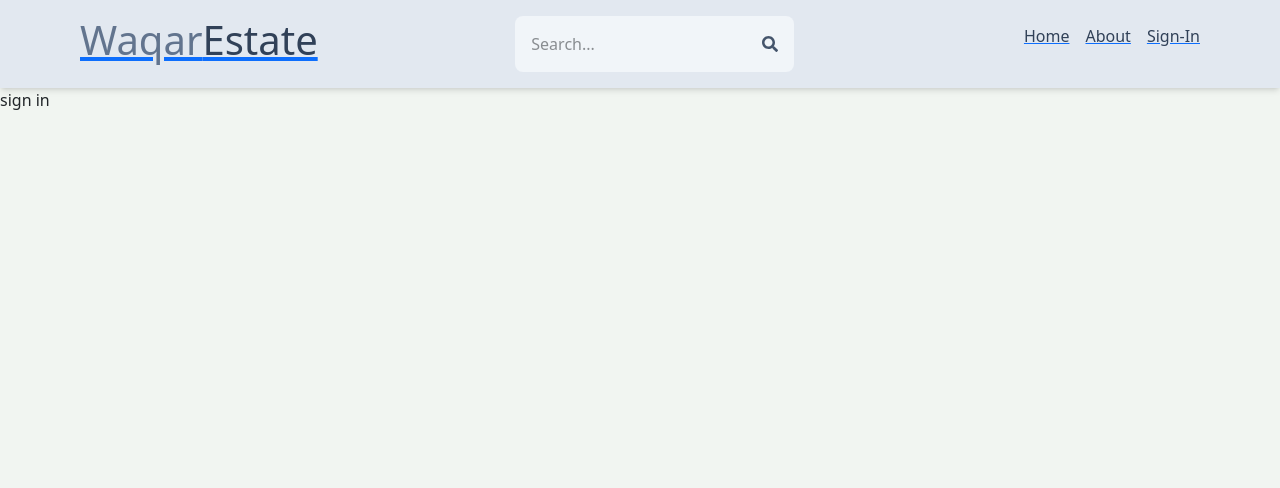
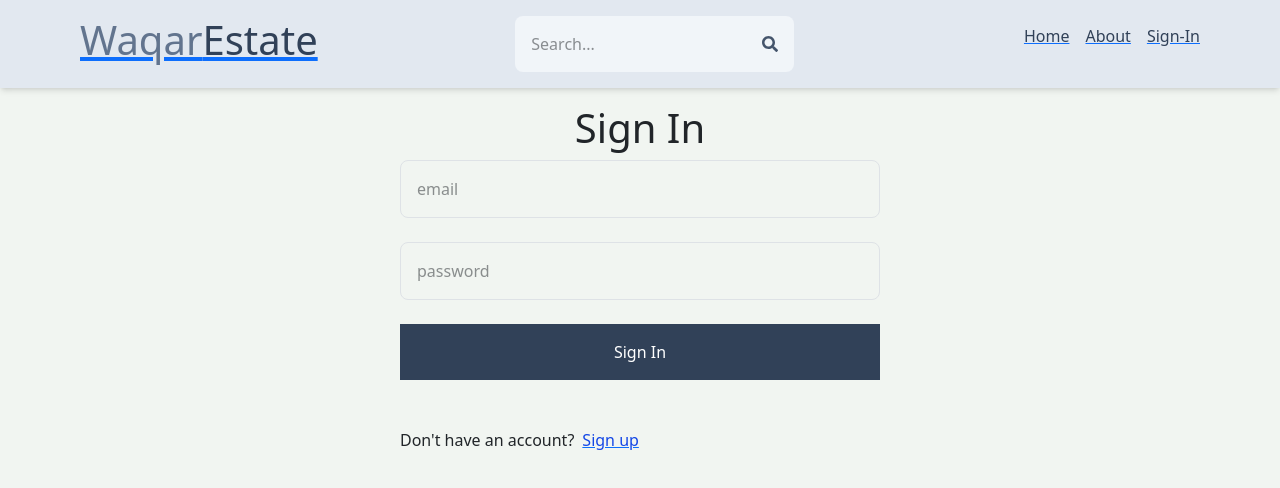
Before and after one commit to areebawaqar007/real-estate-marketplace, a React (Vite) app in the folder client/: page /signin in a window 1280 px wide. Shown: the top 488 px of the page. Built offline with nearby package versions, Linux system fonts and the light colour scheme; the HTML template or start-up script is replaced by a standard one.

Commit message:
complete sign in functionality

```diff
--- a/client/src/pages/SignIn.jsx
+++ b/client/src/pages/SignIn.jsx
@@ -1,9 +1,90 @@
-import React from 'react'
+
+import { useState } from 'react';
+import { Link, useNavigate } from 'react-router-dom';
 
 export default function SignIn() {
+  const [formData, setFormData] = useState({});
+  const [error, setError] = useState(null);
+  const [loading, setLoading] = useState(false);
+  const navigate = useNavigate();
+
+  const handleChange = (e) => {
+    setFormData({
+      ...formData,
+      [e.target.id]: e.target.value,
+    });
+  };
+
+  const handleSubmit = async (e) => {
+    e.preventDefault();
+
+    try {
+      setLoading(true);
+
+      const res = await fetch('/api/auth/signin', {
+        method: 'POST',
+        headers: {
+          'Content-Type': 'application/json',
+        },
+        body: JSON.stringify(formData),
+      });
+
+      const data = await res.json();
+      console.log(data);
+
+      if (data.success === false) {
+        setLoading(false);
+        setError(data.message);
+        return;
+      }
+
+      setLoading(false);
+      setError(null);
+      navigate('/');
+    } catch (error) {
+      setLoading(false);
+      setError(error.message);
+    }
+  };
+
   return (
-    <div>
-      sign in
+    <div className='p-3 max-w-lg mx-auto'>
+      <h1 className='text-3xl text-center font-semibold my-7'>Sign In</h1>
+
+      <form onSubmit={handleSubmit} className='flex flex-col gap-4'>
+        <input
+          type='email'
+          placeholder='email'
+          className='border p-3 rounded-lg'
+          id='email'
+          onChange={handleChange}
+        />
+
+        <input
+          type='password'
+          placeholder='password'
+          className='border p-3 rounded-lg'
+          id='password'
+          onChange={handleChange}
+        />
+
+        <button
+          disabled={loading}
+          className='bg-slate-700 text-white p-3 rounded-lg uppercase hover:opacity-95 disabled:opacity-80'
+        >
+          {loading ? 'Loading...' : 'Sign In'}
+        </button>
+      </form>
+
+      <div className='flex gap-2 mt-5'>
+        <p>Don't have an account?</p>
+
+        <Link to='/signup'>
+          <span className='text-blue-700'>Sign up</span>
+        </Link>
+      </div>
+
+      {error && <p className='text-red-500 mt-5'>{error}</p>}
     </div>
-  )
+  );
 }
--- a/client/src/pages/SignUp.jsx
+++ b/client/src/pages/SignUp.jsx
@@ -38,7 +38,7 @@
 
       setLoading(false);
       setError(null);
-      navigate('/sign-in');
+      navigate('/signin');
     } catch (error) {
       setLoading(false);
       setError(error.message);
@@ -84,7 +84,7 @@
 
       <div className='flex gap-2 mt-5'>
         <p>Have an account?</p>
-        <Link to='/sign-in'>
+        <Link to='/signin'>
           <span className='text-blue-700'>Sign in</span>
         </Link>
       </div>
```
Also changed, not shown: 1 other file (tests, documents, lock files or other folders).
